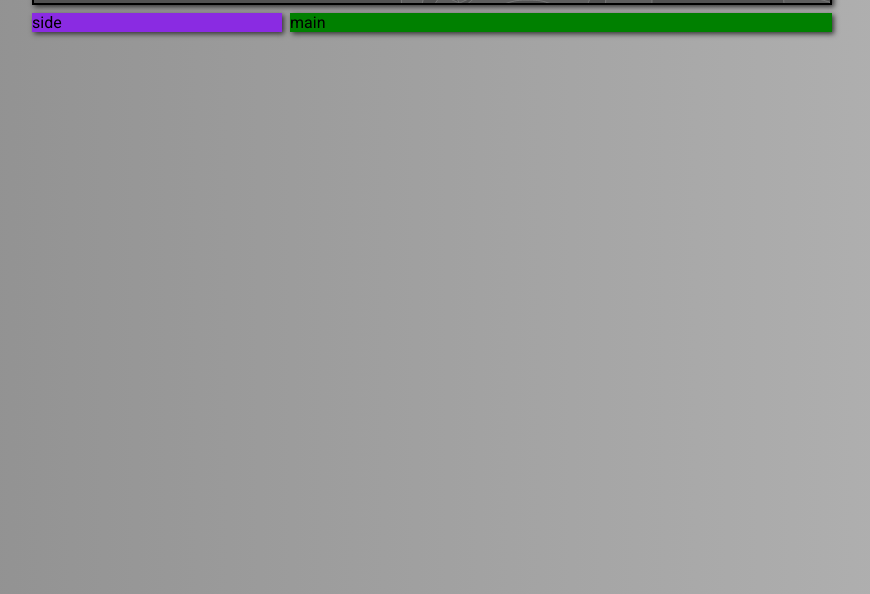
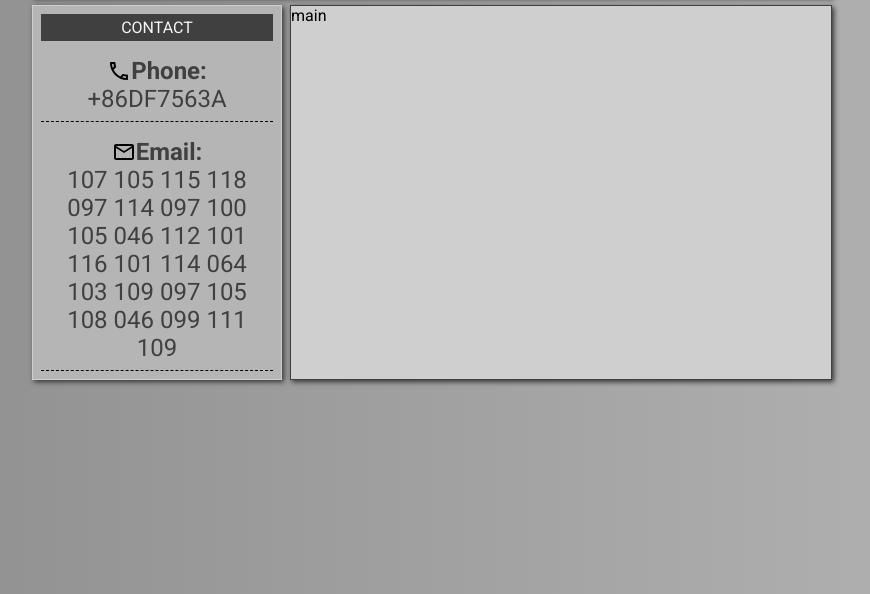
Before and after one commit to peterkisvaradi/personal-site-2, a website: page index.html in a window 1280 px wide. Shown: the part 206-800 px from the top of the page, without its empty margins (208-1078 px from the left). Drawn offline with Linux system fonts and the light colour scheme.

Commit message:
contacts wip

```diff
--- a/index.html
+++ b/index.html
@@ -19,7 +19,59 @@
         <div class="header-content">Peter Kisvaradi</div>
       </div>
       <div class="main-container">
-        <div class="grid-side shadow">side</div>
+        <div class="grid-side shadow">
+          <div class="side-header">
+            Contact
+          </div>
+          <div class="side-content">
+            <div class="side-content-row">
+              <div style="display: flex; align-items: center;">
+                <img
+                  src="./src/assets/phone-24px.svg"
+                  title="Phone"
+                  class="side-icon"
+                /><strong>Phone:</strong>
+              </div>
+              <div
+                style="
+                  display: flex;
+                  align-items: center;
+                  justify-content: center;
+                  text-align: center;
+                "
+              >
+                +86DF7563A
+              </div>
+            </div>
+            <div class="side-content-row">
+              <div
+                style="
+                  display: flex;
+                  align-items: center;
+                  justify-content: center;
+                  text-align: center;
+                "
+              >
+                <img
+                  src="./src/assets/email-24px.svg"
+                  title="Email"
+                  class="side-icon"
+                /><strong>Email:</strong>
+              </div>
+              <div
+                style="
+                  display: flex;
+                  align-items: center;
+                  justify-content: center;
+                  text-align: center;
+                "
+              >
+                107 105 115 118 097 114 097 100 105 046 112 101 116 101 114 064
+                103 109 097 105 108 046 099 111 109
+              </div>
+            </div>
+          </div>
+        </div>
         <div class="grid-main shadow">main</div>
       </div>
     </div>
--- a/src/index.css
+++ b/src/index.css
@@ -1,13 +1,21 @@
 :root {
   --grey1: #b5b5b5;
   --grey2: #8c8c8c;
+  --grey3: #cfcfcf;
   --white1: #f5f5f5;
   --dark1: #525252;
   --dark2: #343434;
+  --black1: #404040;
+
+  --min-width: 320px;
+}
+
+html {
+  min-width: var(--min-width);
 }
 
 body {
-  margin: 0;
+  margin: 0.25rem;
   background-image: -webkit-gradient(
     linear,
     right top,
@@ -21,6 +29,7 @@ body {
   background-size: cover;
   background-size: 100% 100%;
   font-family: "Roboto", sans-serif;
+  min-width: var(--min-width);
 }
 
 * {
@@ -34,16 +43,16 @@ body {
 }
 
 .container {
-  margin: 1rem auto;
+  margin: 0.5rem auto;
   max-width: 800px;
-  min-width: 320px;
+  min-width: var(--min-width);
 }
 
 .header {
   background-color: var(--dark1);
   color: var(--white1);
   text-align: center;
-  border: 2px solid black;
+  border: 2px solid var(--black1);
   display: -webkit-box;
   display: -ms-flexbox;
   display: flex;
@@ -61,7 +70,7 @@ body {
   height: auto;
   border-radius: 5rem;
   margin: 0.5rem 1rem;
-  border: 2px solid black;
+  border: 2px solid var(--white1);
 }
 
 .header-content {
@@ -83,11 +92,39 @@ body {
 }
 
 .grid-side {
-  background-color: blueviolet;
+  background-color: var(--grey1);
+  border: 1px solid var(--grey3);
+}
+
+.side-header {
+  background-color: var(--black1);
+  margin: 0.5rem;
+  padding: 0.25rem 0;
+  color: var(--white1);
+  text-align: center;
+  text-transform: uppercase;
+}
+
+.side-content {
+}
+
+.side-content-row {
+  display: flex;
+  flex-direction: column;
+  align-items: center;
+  justify-content: space-around;
+  border-bottom: 1px dashed black;
+  margin: 0.5rem;
+  padding: 0.5rem;
+  font-size: 1.5rem;
+  color: var(--black1);
+}
+.side-icon {
 }
 
 .grid-main {
-  background-color: green;
+  background-color: var(--grey3);
+  border: 1px solid var(--black1);
 }
 
 .main-container > div {
@@ -100,11 +137,13 @@ body {
     letter-spacing: 0.25rem;
   }
 
-  .main-container {
-    grid-template-columns: auto;
-  }
-
   .portrait {
     width: 6rem;
   }
 }
+
+@media (max-width: 576px) {
+  .main-container {
+    grid-template-columns: auto;
+  }
+}
```
Also changed, not shown: dist/index.html (deleted), src/app.js (deleted), src/assets/account_box-24px.svg (added), src/assets/email-24px.svg (added), src/assets/phone-24px.svg (added), 4 other files.
